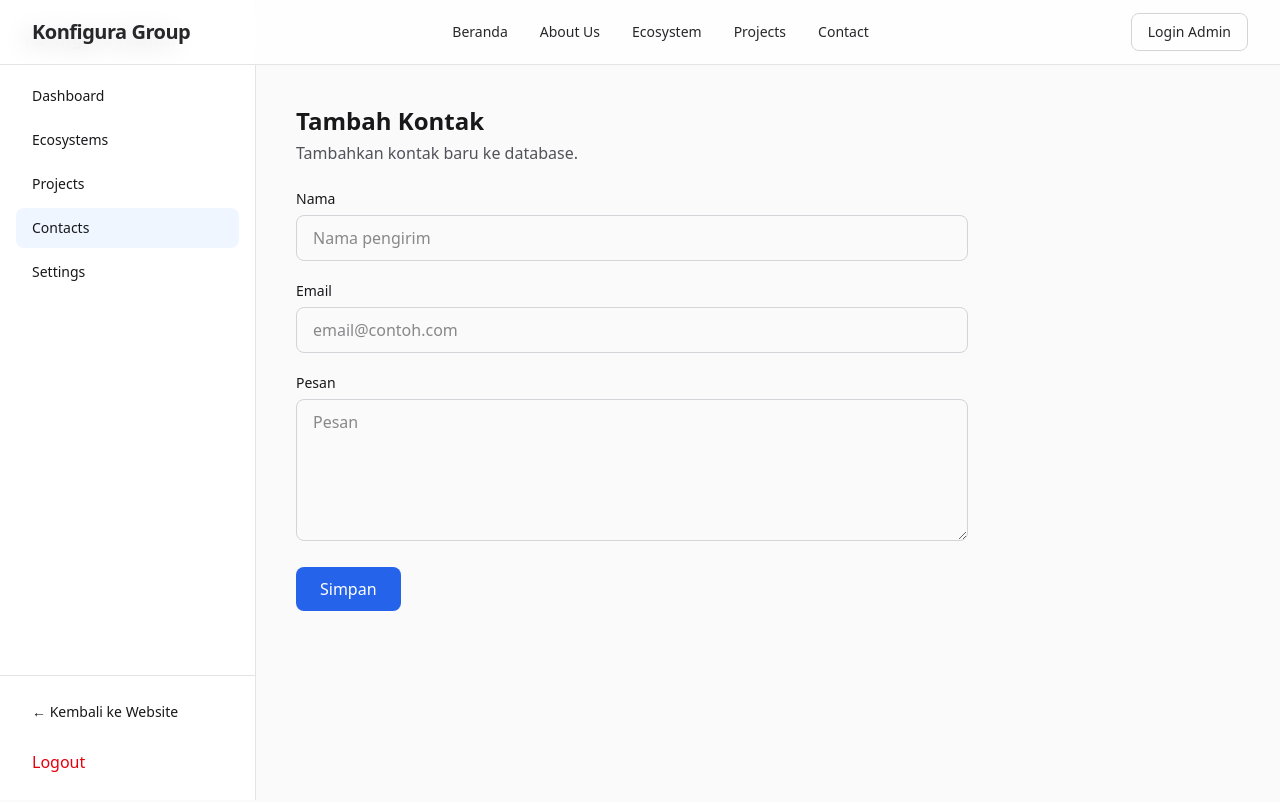
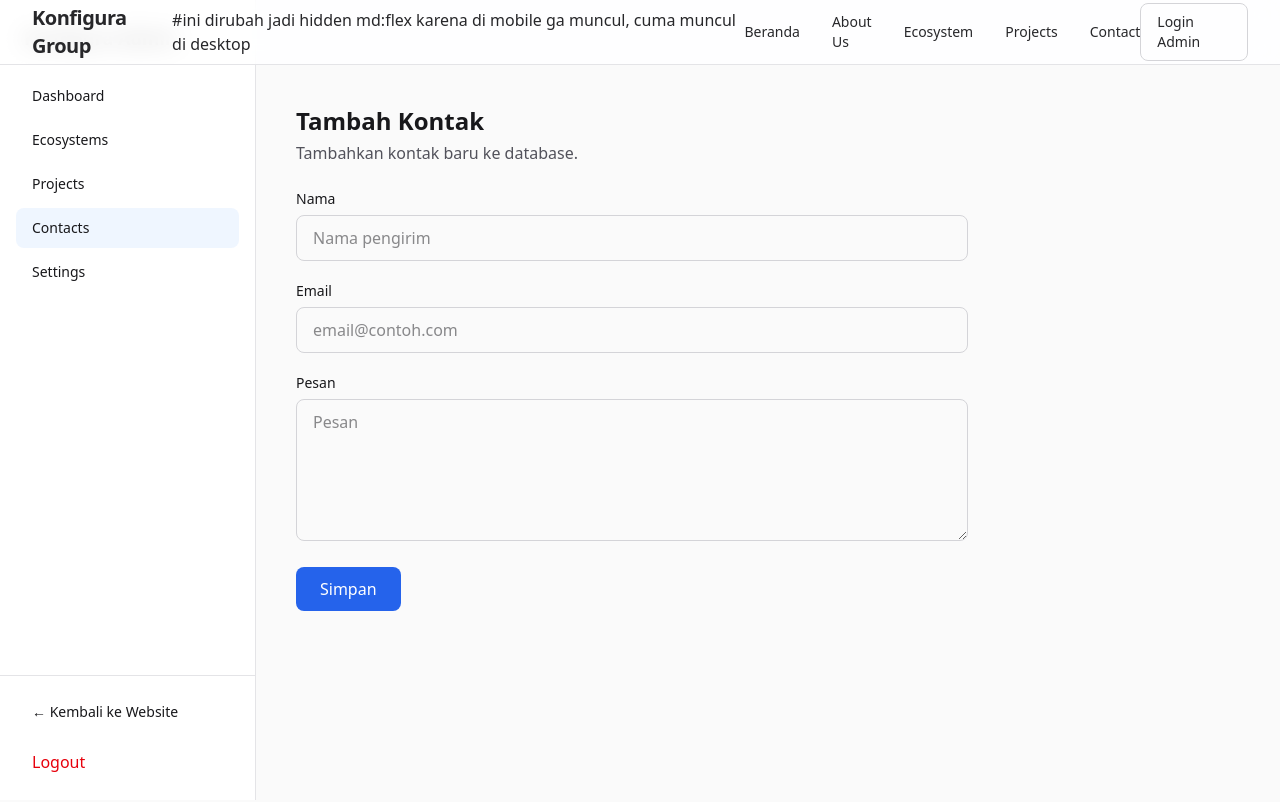
Before and after one commit to akhariss/uas-adm-server, a Next.js app in the folder web-dinamis/: page /admin/contacts/new in a window 1280 px wide. Shown: the top 802 px of the page. Built offline with nearby package versions, Linux system fonts and the light colour scheme.

Commit message:
tes elastic

```diff
--- a/web-dinamis/src/components/Navbar.tsx
+++ b/web-dinamis/src/components/Navbar.tsx
@@ -19,6 +19,7 @@ export default function Navbar() {
           >
             Konfigura Group
           </Link>
+          #ini dirubah jadi hidden md:flex karena di mobile ga muncul, cuma muncul di desktop
 
           <nav className="hidden md:flex items-center gap-8">
             {links.map((item) => (
```
